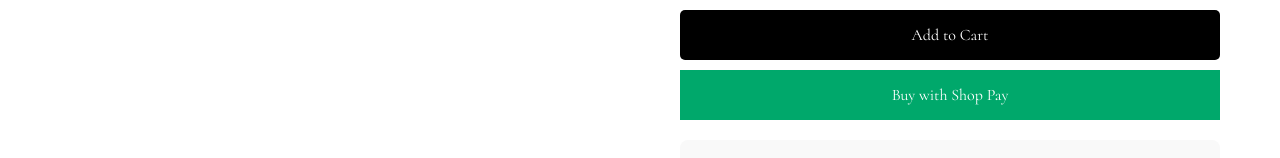
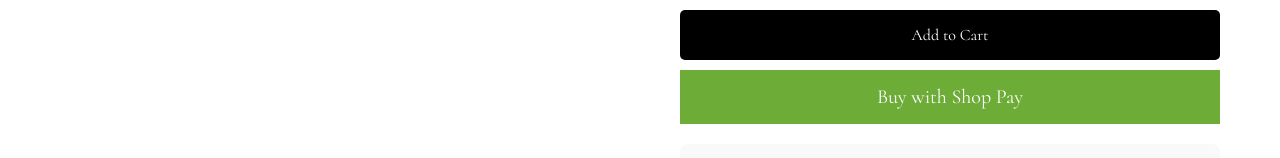
Before and after one commit to JOHNINDAKWA/provence-shop, a React (Create React App) app: page /giftcards in a window 1280 px wide. Shown: the part 794-952 px from the top of the page. Built offline with nearby package versions, Linux system fonts and the light colour scheme.

Commit message:
Update ItemDetails.css

```diff
--- a/src/components/ItemDetails/ItemDetails.css
+++ b/src/components/ItemDetails/ItemDetails.css
@@ -164,12 +164,18 @@
 }
 
 .btns-cart .shop {
-  padding: 15px;
-  font-size: 1em;
+  font-size: 20px;
+  display: flex;
+  align-items: center;
+  justify-content: center;
   border: none;
   cursor: pointer;
-  background-color: #00a86b;
+  background-color: #6cac37;
   color: #fff;
+}
+
+.shop img{
+  width: 30px;
 }
 
 .payment-more-info {
```
